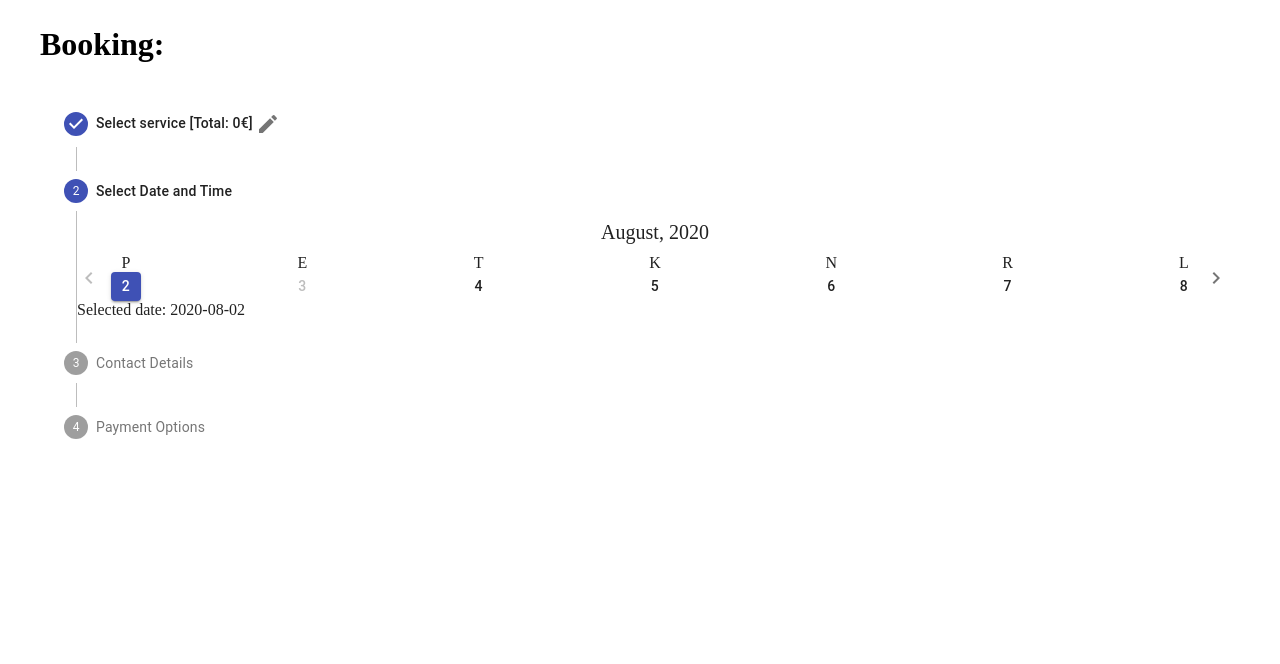
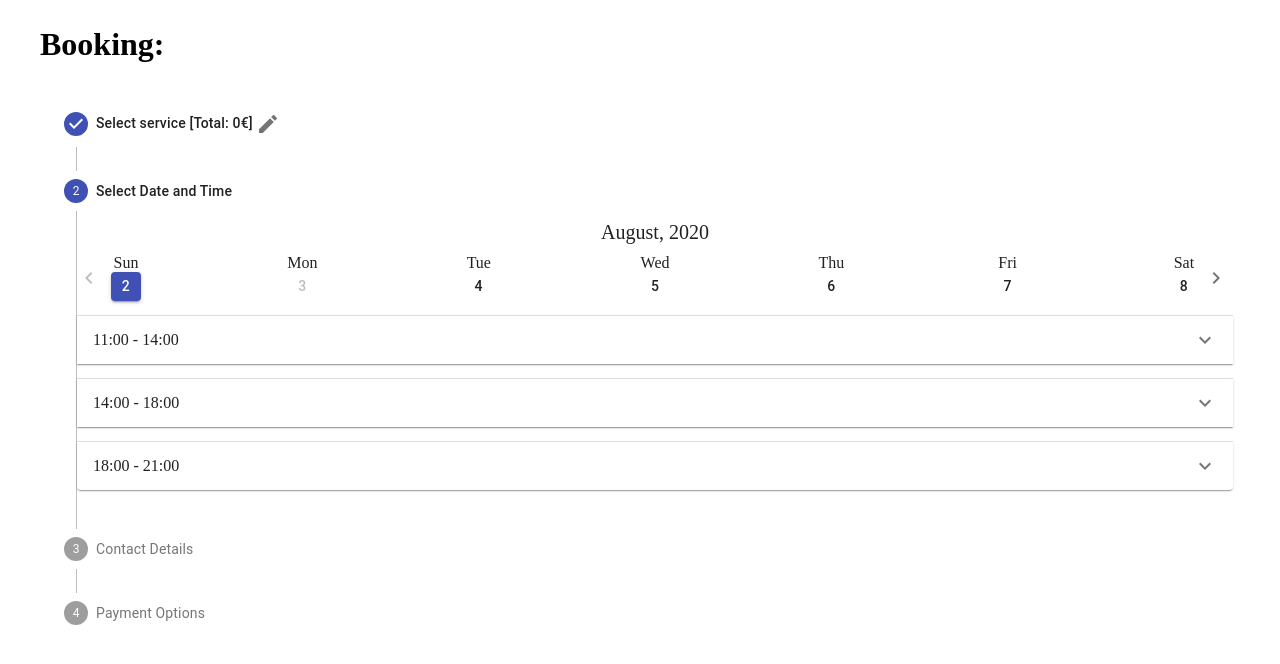
Before and after one commit to devmc-ee/devmcee-booking, a React (Create React App) app: page / in a window 1280 px wide. Shown: the top 664 px of the page. Built offline with nearby package versions, Linux system fonts and the light colour scheme.

Commit message:
feat: add accordion block to calendar

```diff
--- a/src/App.css
+++ b/src/App.css
@@ -63,3 +63,6 @@ display: flex;
 	font-size: 20px;
 	margin: 10px 0;
 }
+.calendar-accordion-item{
+	margin: 15px 0;
+}
--- a/src/App.js
+++ b/src/App.js
@@ -107,7 +107,7 @@ export default function App() {
 							<Step><StepLabel>Select Date and Time</StepLabel>
 
 								<StepContent className="step-calendar-select">
-									<AvailableTimePicker locale="et"/>
+									<AvailableTimePicker locale="en"/>
 								</StepContent>
 
 							</Step>
--- a/src/components/AvailableTimePicker.jsx
+++ b/src/components/AvailableTimePicker.jsx
@@ -1,7 +1,7 @@
 import React, {useState} from 'react';
 import moment from 'moment';
-import {ChevronLeft, ChevronRight} from '@material-ui/icons';
-import {IconButton, Button} from "@material-ui/core";
+import {ChevronLeft, ChevronRight, ExpandMore } from '@material-ui/icons';
+import {IconButton, Button, Accordion, AccordionSummary, AccordionDetails   } from "@material-ui/core";
 import {CALENDAR_SETTINGS} from '../DATA';
 import 'moment/locale/et';
 import 'moment/locale/ru';
@@ -80,7 +80,46 @@ const AvailableTimePicker = ({locale}) => {
 					disabled={calendarDate > maxAvailableDays ? true : false}
 					onClick={handleRightClick}><ChevronRight/></IconButton>
 			</div>
-			Selected date: {selectedDate}
+			<Accordion className="calendar-accordion-item">
+				<AccordionSummary
+					expandIcon={<ExpandMore />}
+					aria-controls="panel1a-content"
+					id="panel1a-header"
+				>
+					11:00 - 14:00
+				</AccordionSummary>
+				<AccordionDetails>
+					Content
+				</AccordionDetails>
+			</Accordion>
+			<Accordion className="calendar-accordion-item"
+				>
+				<AccordionSummary
+					expandIcon={<ExpandMore />}
+					aria-controls="panel2a-content"
+					id="panel2a-header"
+				>
+					14:00 - 18:00
+				</AccordionSummary>
+				<AccordionDetails>
+					Content
+				</AccordionDetails>
+			</Accordion>
+			<Accordion className="calendar-accordion-item"
+				>
+				<AccordionSummary
+					expandIcon={<ExpandMore />}
+
+					aria-controls="panel3a-content"
+					id="panel3a-header"
+				>
+					18:00 - 21:00
+				</AccordionSummary>
+				<AccordionDetails>
+					Content
+				</AccordionDetails>
+			</Accordion>
+
 		</div>
 	)
 }
```
